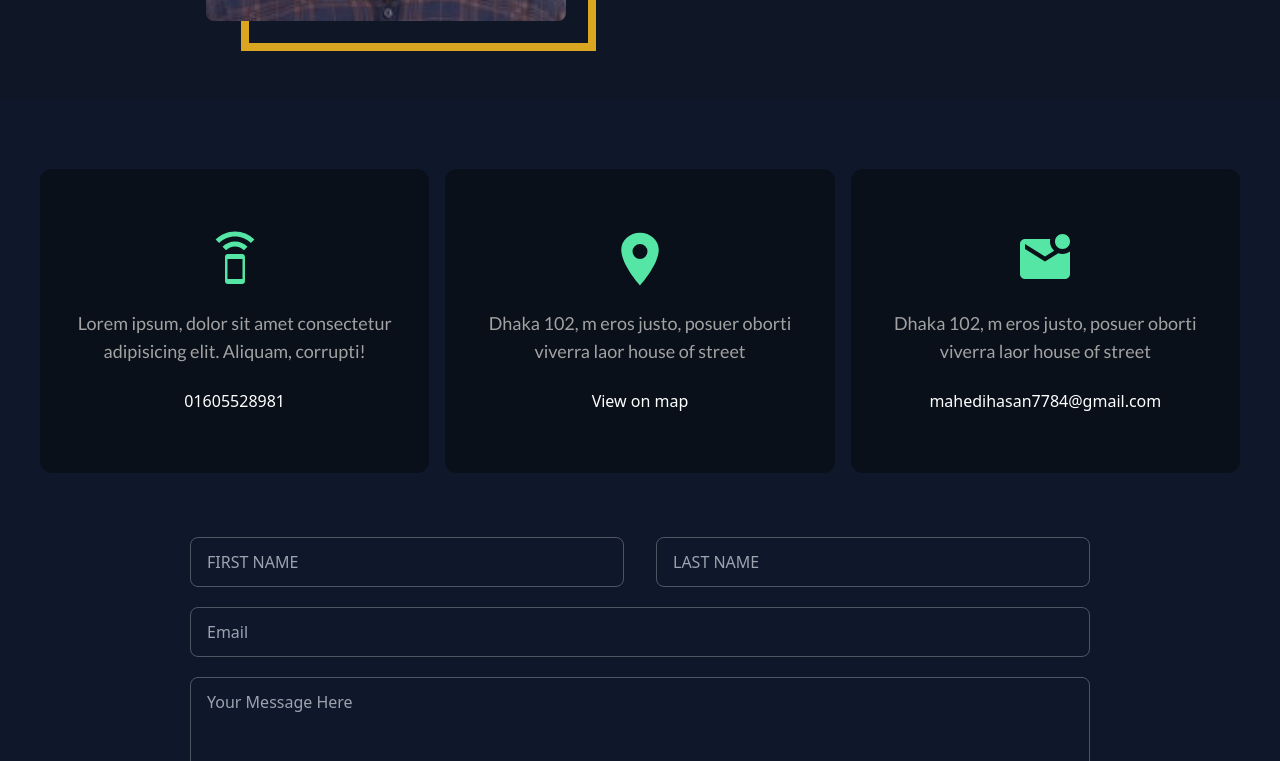
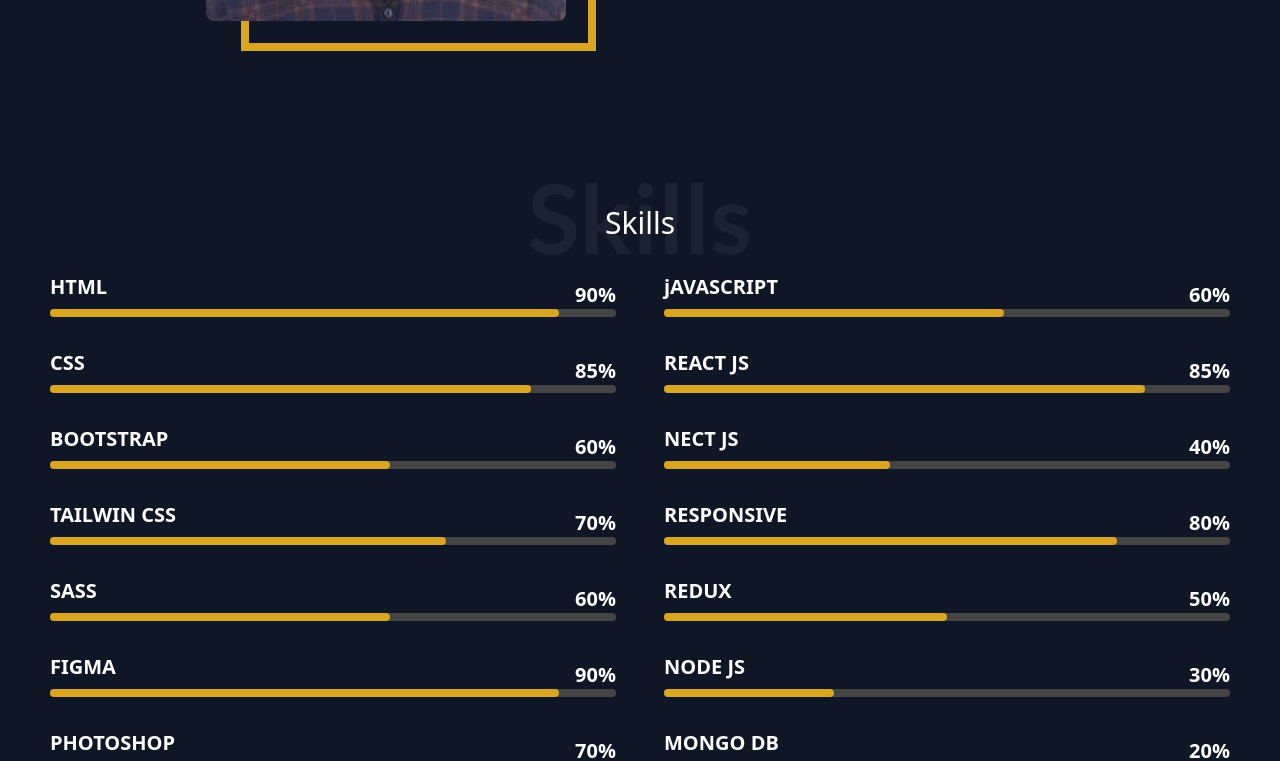
Before and after one commit to mahedi1318/My-Portfolio, a React (Vite) app: page / in a window 1280 px wide. Shown: the part 1119-1880 px from the top of the page. Built offline with nearby package versions, Linux system fonts and the light colour scheme.

Commit message:
skills part complite

```diff
--- /dev/null
+++ b/src/components/Skills_part/Skills.jsx
@@ -0,0 +1,51 @@
+import React from 'react'
+import SkillsLevel from './SkillsLevel'
+
+
+const Skills = () => {
+  return (
+    <>
+      <div className='p-[50px] bg-[#0F1726]'>
+        <div className='container'>
+            <div className=''>
+                {/* heading_part */}
+                <div className='relative'>
+                    <div className='text-center text-8xl lato_font font-bold text-white/5 pt-5'>Skills</div>
+                    <h1 className='text-3xl text-white text-center mt-[-60px]'>Skills</h1>
+                </div>
+            </div>
+            <div className='grid grid-cols-2 gap-12'>
+            <div>
+                {/* skills section */}
+                <div>
+                    <SkillsLevel skillName="HTML" percentage={"90%"} />
+                    <SkillsLevel skillName="CSS" percentage={"85%"} />
+                    <SkillsLevel skillName="BOOTSTRAP" percentage={"60%"} />
+                    <SkillsLevel skillName="TAILWIN CSS" percentage={"70%"} />
+                    <SkillsLevel skillName="SASS" percentage={"60%"} />
+                    <SkillsLevel skillName="FIGMA" percentage={"90%"} />
+                    <SkillsLevel skillName="PHOTOSHOP" percentage={"70%"} />
+                </div>
+            </div>
+            <div>
+                {/* skills section */}
+                <div>
+                    <SkillsLevel skillName="jAVASCRIPT" percentage={"60%"} />
+                    <SkillsLevel skillName="REACT JS" percentage={"85%"} />
+                    <SkillsLevel skillName="NECT JS" percentage={"40%"} />
+                    <SkillsLevel skillName="RESPONSIVE" percentage={"80%"} />
+                    <SkillsLevel skillName="REDUX" percentage={"50%"} />
+                    <SkillsLevel skillName="NODE JS" percentage={"30%"} />
+                    <SkillsLevel skillName="MONGO DB" percentage={"20%"} />
+                </div>
+            </div>
+            </div>
+
+        </div>
+
+      </div>
+    </>
+  )
+}
+
+export default Skills
--- /dev/null
+++ b/src/components/Skills_part/SkillsLevel.jsx
@@ -0,0 +1,21 @@
+import React from 'react'
+
+const SkillsLevel = ({skillName, percentage}) => {
+  return (
+    <>
+    <div className='text-white mt-8'>
+        <div className='flex justify-between items-end'>
+            <p className='text-xl font-bold mb-2'>{skillName}</p>
+            <p className='text-xl font-bold'>{percentage}</p>
+        </div>
+        <div>
+            <div className='w-full bg-[#444] h-2 rounded-full'>
+                <div style={{width: `${percentage}`}} className='h-2 bg-[#daa520] rounded-full'></div>
+            </div>
+        </div>
+    </div>
+    </>
+  )
+}
+
+export default SkillsLevel
--- a/src/pages/Home.jsx
+++ b/src/pages/Home.jsx
@@ -3,6 +3,7 @@
 import Banner from '../components/Banner_Part/Banner'
 import Footer from '../components/Footer_Part/Footer'
 import About from '../components/About_part/About'
+import Skills from '../components/Skills_part/Skills'
 
 const Home = () => {
   return (
@@ -10,6 +11,7 @@
       <Navbar/>
       <Banner/>
       <About/>
+      <Skills/>
       <Footer/>
     </>
   )
```
